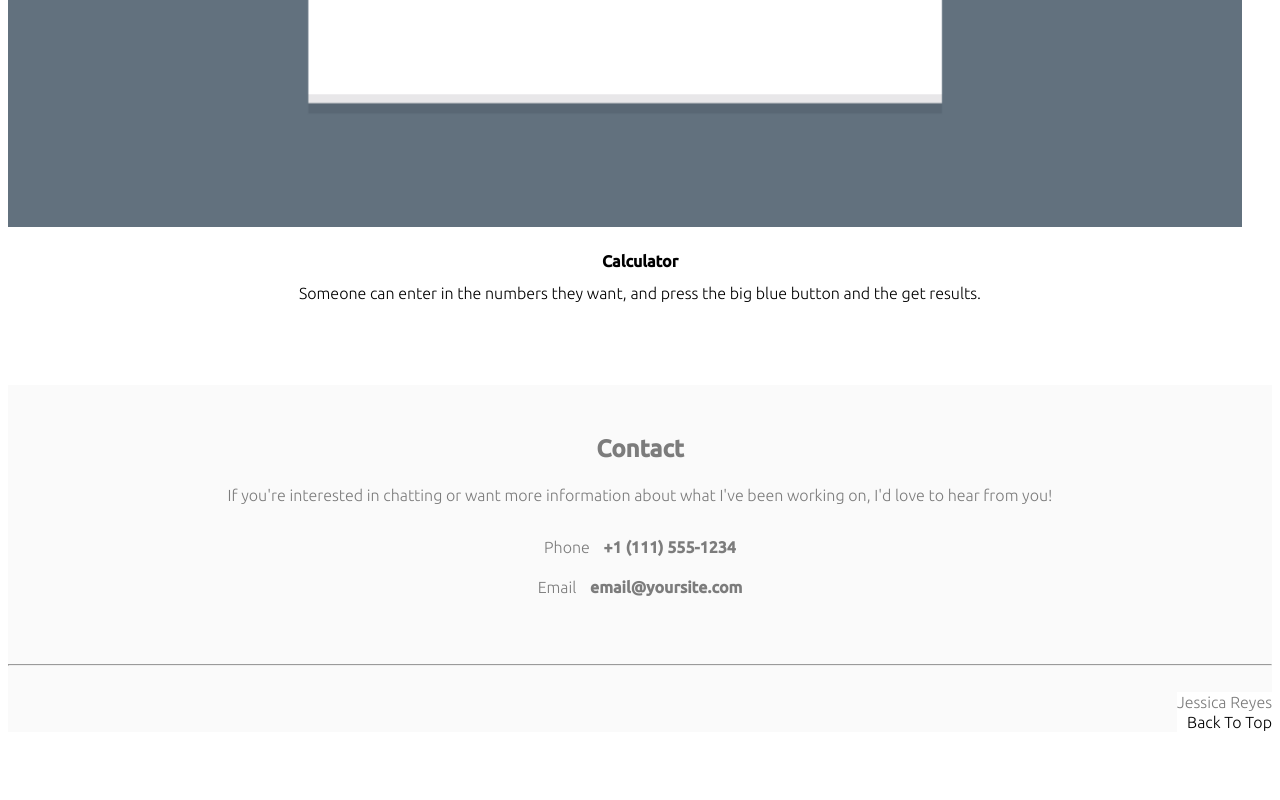
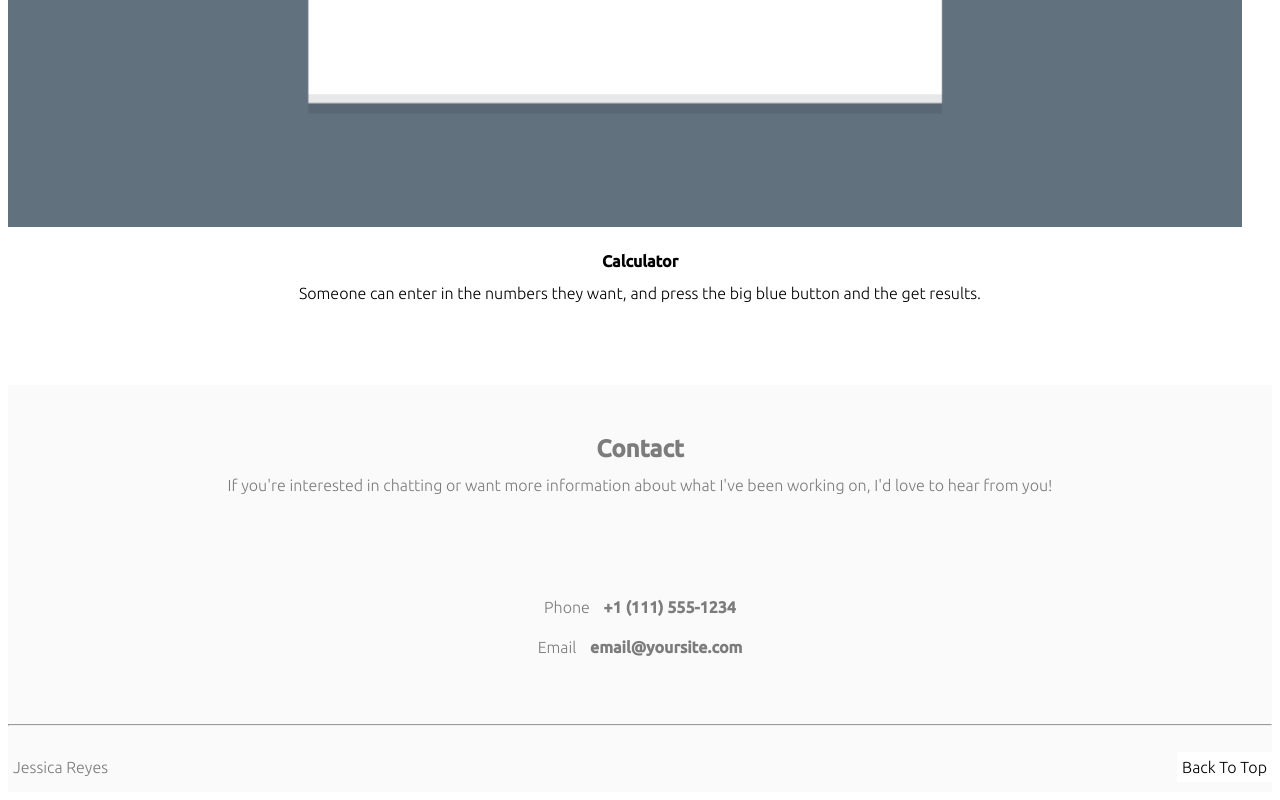
Before and after one commit to JessicaReyes831/Responsive-layout-v3-tech-degree, a plain HTML site: page index.html in a window 1280 px wide. Shown: the part 5424-6224 px from the top of the page. Before the commit the page ends 6164 px from the top, so only its background shows below. Drawn offline with Linux system fonts and the light colour scheme; files whose address does not match are found by name.

Commit message:
updated
update

```diff
--- a/index.html
+++ b/index.html
@@ -111,8 +111,8 @@
 
             <div class="heading" id="contact-box">
                 <h2>Contact</h2>
-                    <section>If you're interested in chatting or want more information
-                        about what I've been working on, I'd love to hear from you!</section>
+                    <p>If you're interested in chatting or want more information
+                        about what I've been working on, I'd love to hear from you!</p>
                     <contact>
                         <h4 id="phone">Phone</h4>
                         <h4 id="number"> +1 (111) 555-1234</h4>
@@ -126,11 +126,11 @@
                 <hr>
                 <footer>
                     <br>
+                    <p>Jessica Reyes</p>
                     <ul class="Name-and-back-to-top">
-                        <p>Jessica Reyes</p>
-                        <li><a href="index.html">Back To Top</a></li>
+                      <li><a href="index.html">Back To Top</a></li>
                     </ul>
-                </footer>
+                  </footer>
             </div>
     </body>
 </html>
--- a/styles.css
+++ b/styles.css
@@ -117,10 +117,11 @@ section {
     padding-bottom: 10px;
 }
 
+
 footer li,
 footer p {
   margin: 0;
-  padding: 0;
+  padding: 5px;
 }
 
 
```
